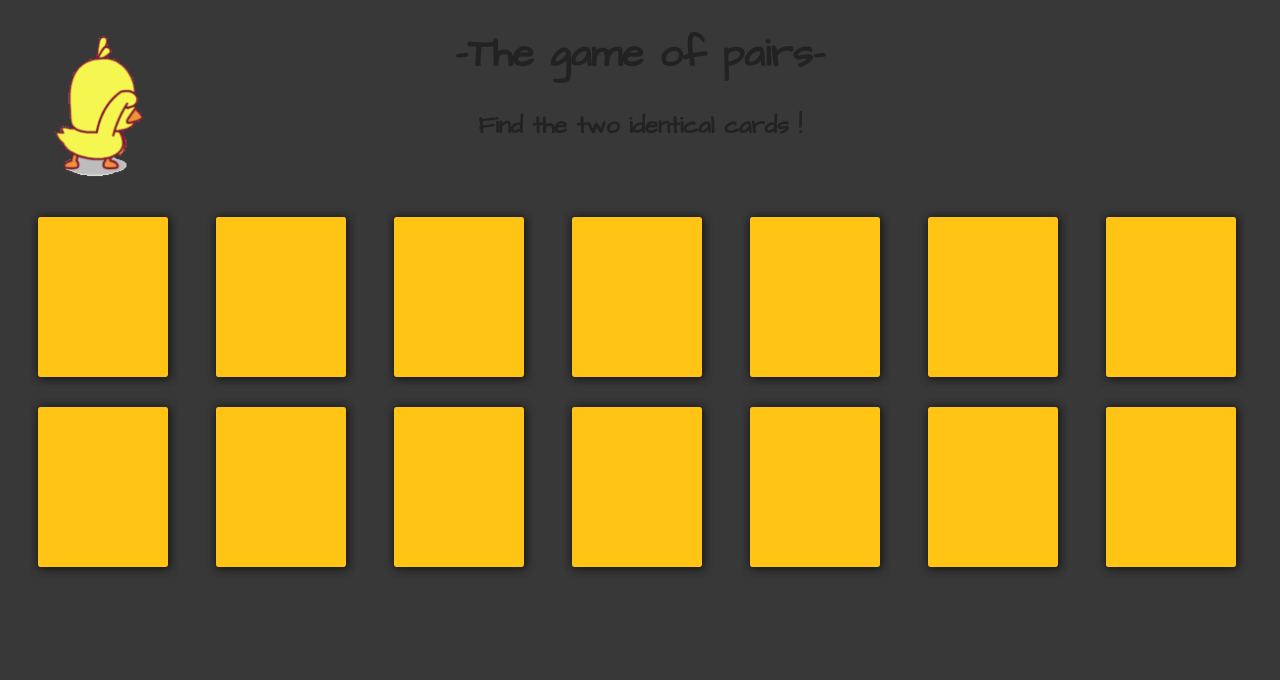
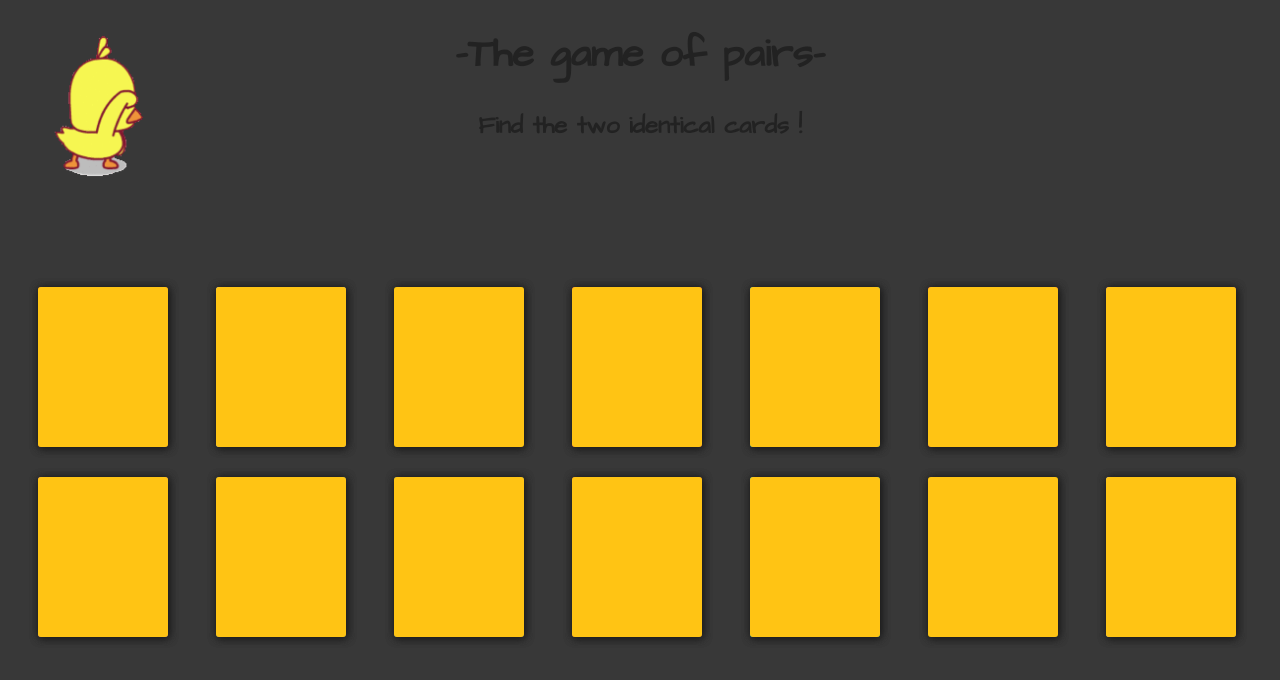
Before and after one commit to Cynedi/jeuxdespaires, a plain HTML site: page index.html in a window 1280 px wide. Drawn offline with nearby package versions, Linux system fonts and the light colour scheme.

Commit message:
responsive different navigateur

```diff
--- a/css/main.css
+++ b/css/main.css
@@ -25,12 +25,7 @@ hr {
     padding: 0;
 }
 
-audio,
-canvas,
-iframe,
-img,
-svg,
-video {
+audio, canvas, iframe, img, svg, video {
     vertical-align: middle;
 }
 
@@ -55,6 +50,7 @@ textarea {
 /* ==========================================================================
    Author's custom styles
    ========================================================================== */
+
 body {
     background-color: rgb(56, 56, 56);
     font-family: 'Architects Daughter', cursive;
@@ -73,12 +69,10 @@ margin: auto;
     width: 45px;
 }
 
-
-
 div {
-  min-width: 60px;
-  min-height: 90px;
-  margin-right:10px;
+    min-width: 80px;
+    min-height: 110px;
+    margin-right: 10px;
     margin-left: 10px;
     margin-top: 15px;
     border-radius: 3px;
@@ -86,18 +80,17 @@ div {
     z-index: 100;
 }
 
+#cards {
 
-#cards {
-margin-top:300px;
     display: flex;
-  justify-content: space-around;
-  justify-content: flex-start;
+    width: 300px;
+
     flex-wrap: wrap;
-
+    margin-bottom: 20px;
+    margin-top: 10px;
+  margin: auto;
 
 }
-
-
 
 .poussinColor {
     background-color: rgb(255, 196, 20);
@@ -111,29 +104,19 @@ article {
 }
 
 
-
 /* ==========================================================================
    Media Queries
    ========================================================================== */
 
 @media only screen and (min-width: 768px) {
-
-
-
     h1 {
         font-size: 40px;
-
     }
-
     div {
         min-width: 130px;
         min-height: 160px;
         margin-left: 38px;
         margin-top: 30px;
-  }
-
-  #cards {
-    margin-top: 130px;
     }
 
     #home {
@@ -143,30 +126,26 @@ article {
         display: none;
     }
 
-
-
+    #cards {
+      margin-top: 150px;
+      width: 750px;
+    }
 }
 
 @media only screen and (min-width: 992px) {
-
     #poussinGif {
         position: absolute;
-    top:30px;
+        top: 30px;
         left: 30px;
         width: 120px;
     }
-
     #cards {
-  margin-top: 80px;
+width: 100vw;
     }
 }
 
-@media print,
-       (-o-min-device-pixel-ratio: 5/4),
-       (-webkit-min-device-pixel-ratio: 1.25),
-       (min-resolution: 120dpi) {
+@media print, (-o-min-device-pixel-ratio: 5/4), (-webkit-min-device-pixel-ratio: 1.25), (min-resolution: 120dpi) {}
 
-}
 
 /* ==========================================================================
    Helper classes
@@ -188,8 +167,7 @@ article {
     width: 1px;
 }
 
-.visuallyhidden.focusable:active,
-.visuallyhidden.focusable:focus {
+.visuallyhidden.focusable:active, .visuallyhidden.focusable:focus {
     clip: auto;
     height: auto;
     margin: 0;
@@ -202,8 +180,7 @@ article {
     visibility: hidden;
 }
 
-.clearfix:before,
-.clearfix:after {
+.clearfix:before, .clearfix:after {
     content: " ";
     display: table;
 }
@@ -216,66 +193,48 @@ article {
     *zoom: 1;
 }
 
+
 /* ==========================================================================
    Print styles
    ========================================================================== */
 
 @media print {
-    *,
-    *:before,
-    *:after {
+    *, *:before, *:after {
         background: transparent !important;
         color: #000 !important;
         box-shadow: none !important;
         text-shadow: none !important;
     }
-
-    a,
-    a:visited {
+    a, a:visited {
         text-decoration: underline;
     }
-
     a[href]:after {
         content: " (" attr(href) ")";
     }
-
     abbr[title]:after {
         content: " (" attr(title) ")";
     }
-
-    a[href^="#"]:after,
-    a[href^="javascript:"]:after {
+    a[href^="#"]:after, a[href^="javascript:"]:after {
         content: "";
     }
-
-    pre,
-    blockquote {
+    pre, blockquote {
         border: 1px solid #999;
         page-break-inside: avoid;
     }
-
     thead {
         display: table-header-group;
     }
-
-    tr,
-    img {
+    tr, img {
         page-break-inside: avoid;
     }
-
     img {
         max-width: 100% !important;
     }
-
-    p,
-    h2,
-    h3 {
+    p, h2, h3 {
         orphans: 3;
         widows: 3;
     }
-
-    h2,
-    h3 {
+    h2, h3 {
         page-break-after: avoid;
     }
 }
```
Also changed, not shown: index.html (+2 -0 lines). Lines whose indentation alone changed are shown as unchanged.
